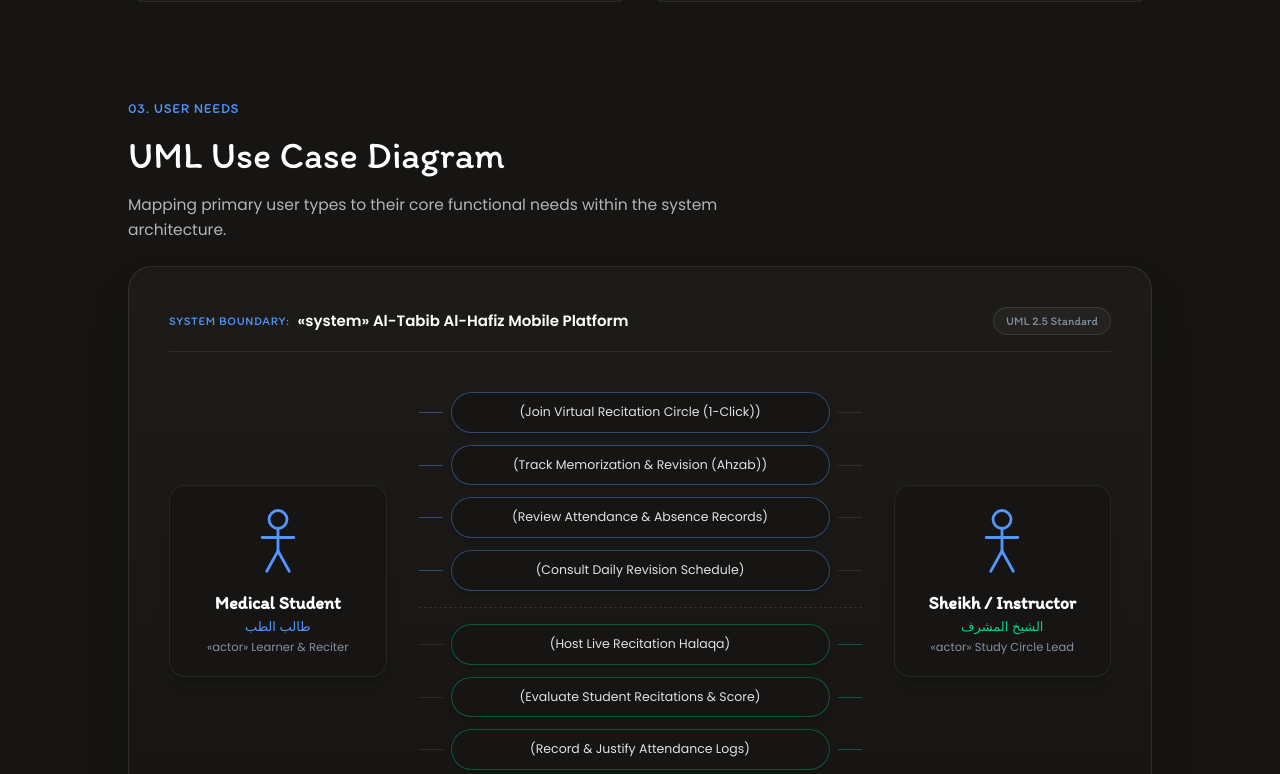
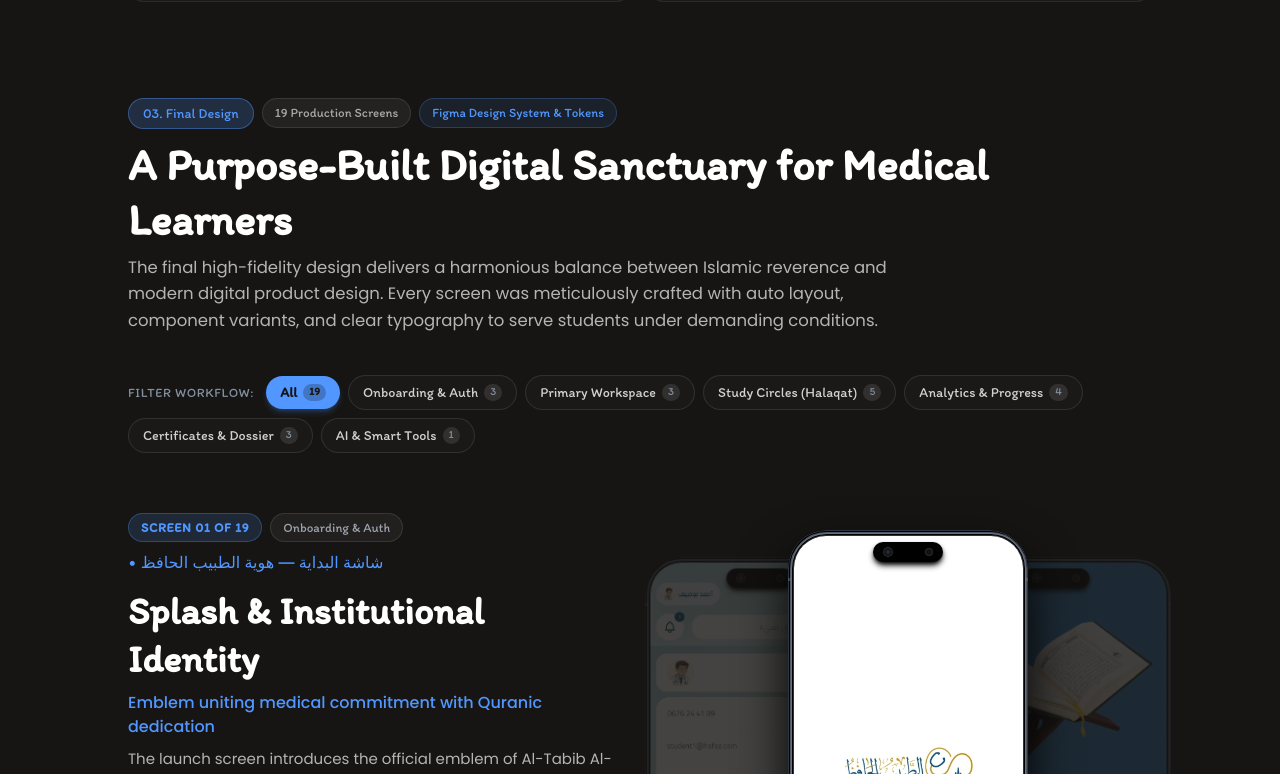
Before and after one commit to lo-ucif/lo__ucif-portfolio, a React (Vite) app: page /case-study/1 in a window 1280 px wide. Shown: the part 2106-2880 px from the top of the page. Built offline with nearby package versions, Linux system fonts and the light colour scheme; a web font is replaced by a local one.

Commit message:
feat: implement CaseStudyFinalDesign and CaseStudyDetail pages

```diff
--- a/src/features/case-studies/components/CaseStudyFinalDesign.tsx
+++ b/src/features/case-studies/components/CaseStudyFinalDesign.tsx
@@ -261,7 +261,7 @@ export function CaseStudyFinalDesign({
       >
         <div className="flex flex-wrap items-center gap-2">
           <span className="inline-flex items-center rounded-full bg-[#5197ff]/20 border border-[#5197ff]/40 px-3.5 py-1 font-['Itim'] text-[13px] sm:text-[14px] text-[#5197ff]">
-            04. Final Design
+            03. Final Design
           </span>
           <span className="rounded-full bg-white/[0.06] border border-white/10 px-3 py-1 font-['Itim'] text-[13px] text-[#A9A9A9]">
             {screens.length} Production Screens
--- a/src/pages/CaseStudyDetail.tsx
+++ b/src/pages/CaseStudyDetail.tsx
@@ -7,7 +7,6 @@ import { FigmaIcon } from "../constants/Icon";
 
 import { CaseStudyOverview } from "../features/case-studies/components/CaseStudyOverview";
 import { CaseStudyProblems } from "../features/case-studies/components/CaseStudyProblems";
-import { CaseStudyUserNeeds } from "../features/case-studies/components/CaseStudyUserNeeds";
 import { CaseStudyFinalDesign } from "../features/case-studies/components/CaseStudyFinalDesign";
 import FloatingBubble, { type BubbleItem } from "../components/FloatingBubble";
 import { ImageLightboxModal, type LightboxItem } from "../features/case-studies/components/ImageLightboxModal";
@@ -17,7 +16,6 @@ const easeOut = [0.22, 1, 0.36, 1] as const;
 const CASE_STUDY_BUBBLE_NAV: BubbleItem[] = [
   { label: "Overview", id: "overview" },
   { label: "Problems", id: "problems" },
-  { label: "User Needs", id: "user-needs" },
   { label: "Final Design", id: "final-design" },
   { label: "Top ↑", id: "top" },
 ];
@@ -78,7 +76,7 @@ export default function CaseStudyDetail() {
         setActiveBubbleId("overview");
         return;
       }
-      const sectionIds = ["final-design", "user-needs", "problems", "overview"];
+      const sectionIds = ["final-design", "problems", "overview"];
       for (const id of sectionIds) {
         const el = document.getElementById(id);
         if (el) {
@@ -193,12 +191,7 @@ export default function CaseStudyDetail() {
         <CaseStudyProblems study={study} />
 
         {/* ======================================================== */}
-        {/* 03. USER NEEDS (UML USE CASE DIAGRAM)                    */}
-        {/* ======================================================== */}
-        <CaseStudyUserNeeds study={study} />
-
-        {/* ======================================================== */}
-        {/* 04. FINAL DESIGN / PRESENTATION RESULT                   */}
+        {/* 03. FINAL DESIGN / PRESENTATION RESULT                   */}
         {/* ======================================================== */}
         <CaseStudyFinalDesign
           study={study}
```
